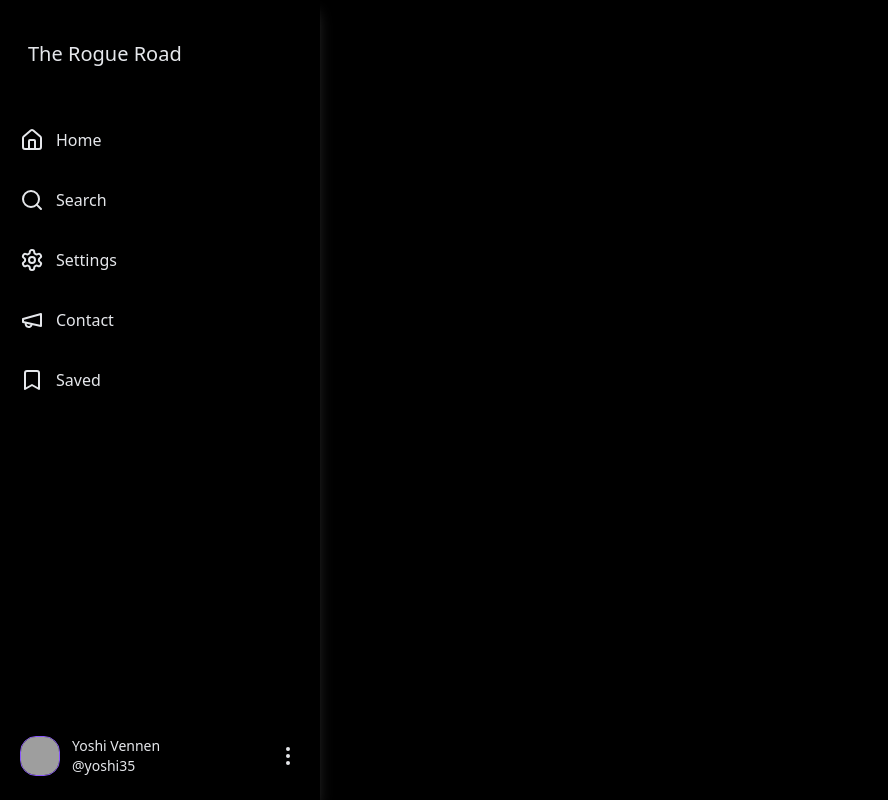
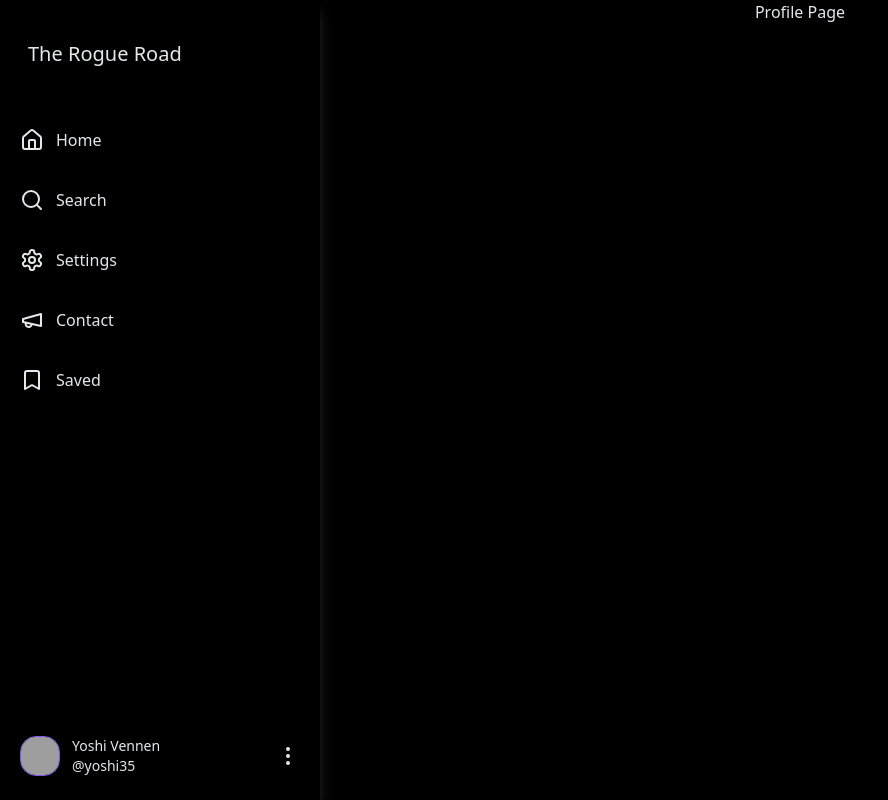
Before and after one commit to Vennen-v/rr-frontend, a React (Vite) app: page /about in a window 1280 px wide. Shown: the whole page, without its empty margins (0-888 px from the left). Built offline with nearby package versions, Linux system fonts and the light colour scheme; grey boxes are pictures that could not be loaded.

Commit message:
added routes to profile and post pages

```diff
--- a/src/App.tsx
+++ b/src/App.tsx
@@ -7,6 +7,8 @@ import {
 } from "react-router-dom";
 import Home from "./pages/Home";
 import Sidebar from "./components/Sidebar";
+import ProfilePage from "./pages/ProfilePage";
+import PostPage from "./pages/PostPage";
 
 function App() {
   return (
@@ -15,6 +17,8 @@ function App() {
         <Sidebar />
         <Routes>
           <Route path="/" element={<Home />} />
+          <Route path="about" element={<ProfilePage />} />
+          <Route path="about" element={<PostPage />} />
         </Routes>
       </div>
     </Router>
--- /dev/null
+++ b/src/pages/PostPage.tsx
@@ -0,0 +1,5 @@
+function PostPage() {
+  return <div className="mx-auto text-gray-200">Post Page</div>;
+}
+
+export default PostPage;
--- /dev/null
+++ b/src/pages/ProfilePage.tsx
@@ -0,0 +1,5 @@
+function ProfilePage() {
+  return <div className="mx-auto text-gray-200">Profile Page</div>;
+}
+
+export default ProfilePage;
```
